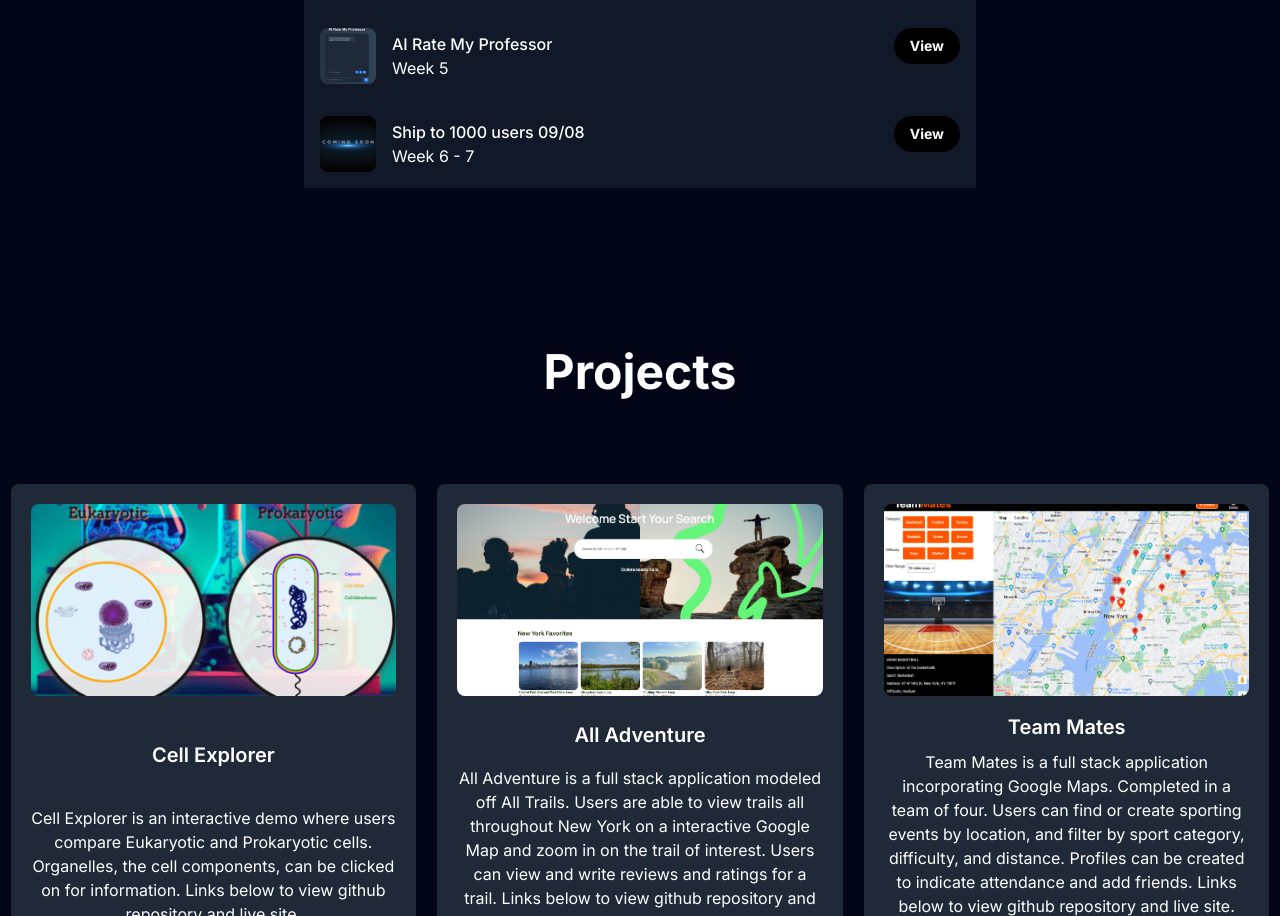
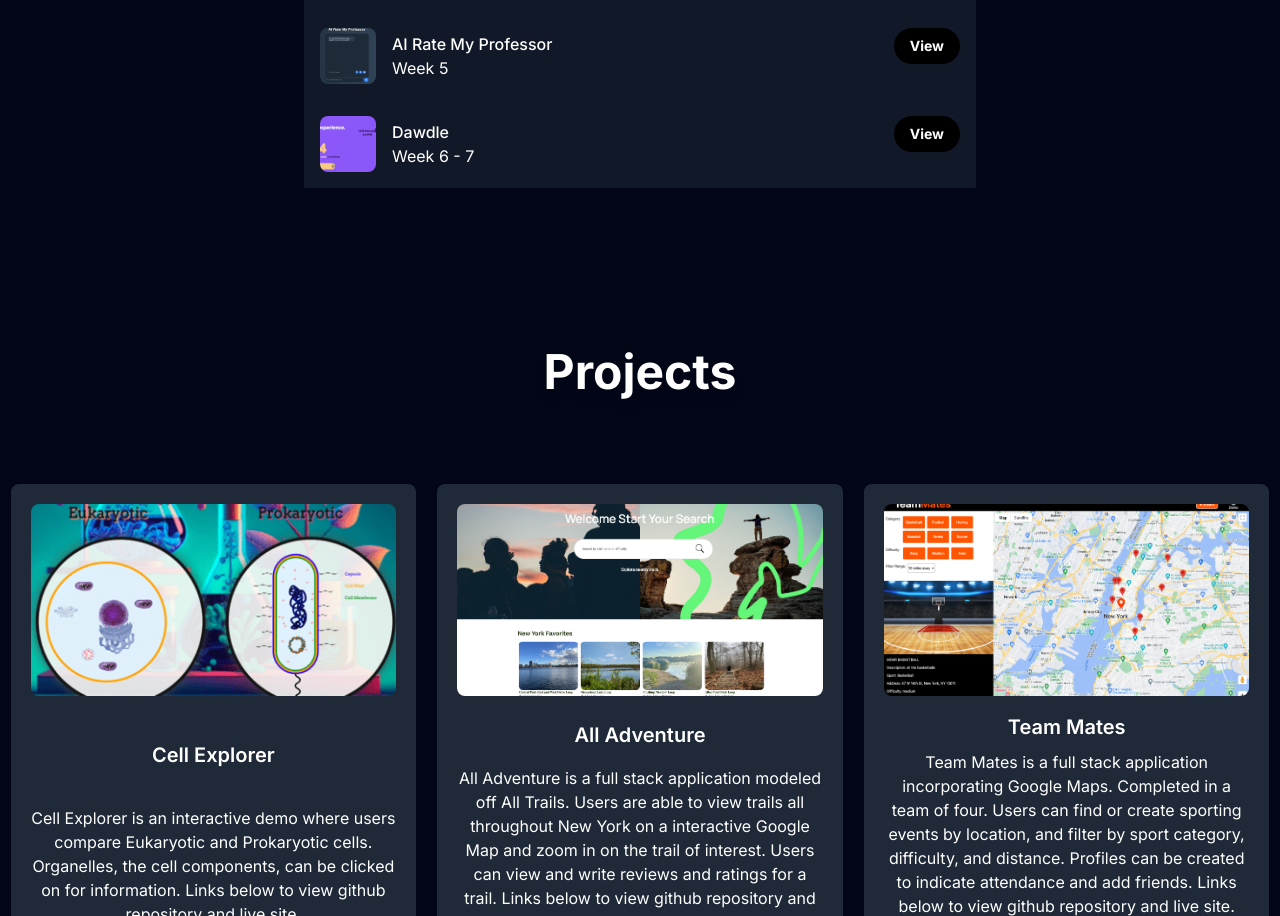
Before and after one commit to ShaunJhingoor/ShaunJhingoor_portfolio, a Next.js app: page / in a window 1280 px wide. Shown: the part 1720-2636 px from the top of the page. Built offline with nearby package versions, Linux system fonts and the light colour scheme.

Commit message:
add dawdle to projects

```diff
--- a/src/app/components/ui/expandable-cards.tsx
+++ b/src/app/components/ui/expandable-cards.tsx
@@ -9,6 +9,7 @@ import pantryTracker from "../../assets/pantryTracker.png"
 import reactHelper from "../../assets/reactHelper.png"
 import AIflashworld from "../../assets/AI-Flashworld.png"
 import AIRateMyProfessor from "../../assets/AI-Rate-My-Professor.png"
+import dawdle from "../../assets/dawdle.png"
 
 
 export const CloseIcon = () => {
@@ -126,16 +127,16 @@ const cards = [
   },
   {
     description: "Week 6 - 7",
-    title: "Ship to 1000 users 09/08",
-    src: coming.src,
+    title: "Dawdle",
+    src: dawdle.src,
     ctaText: "View",
-    ctaLink: "https://github.com/ShaunJhingoor",
+    ctaLink: "https://dawdle.lol/",
     content: () => {
       return (
         <p>
-          Week 6-7 our goal will be to make an application that has 1000 users, 1000 people on a waitlist, or 1000 dollars in revenue. In week 7 we will be presenting this project to other engineers.
-          <br /> <br />
-          As of right now if you click the view button you will be directed to my github so you can view my other projects. When the final project is done I will make sure to update this link.
+         Frustrated with endless planning back-and-forth? Try Dawdle! Our user-friendly platform makes it simple to create and manage groups, letting you effortlessly coordinate with friends. Organize events within each group and let AI-generated itineraries streamline your planning. With Dawdle, making plans has never been easier!
+         <br /> <br />
+         Click the view button to hop on the waitlist today!
         </p>
       );
     },
```
Also changed, not shown: src/app/assets/dawdle.png (added).
